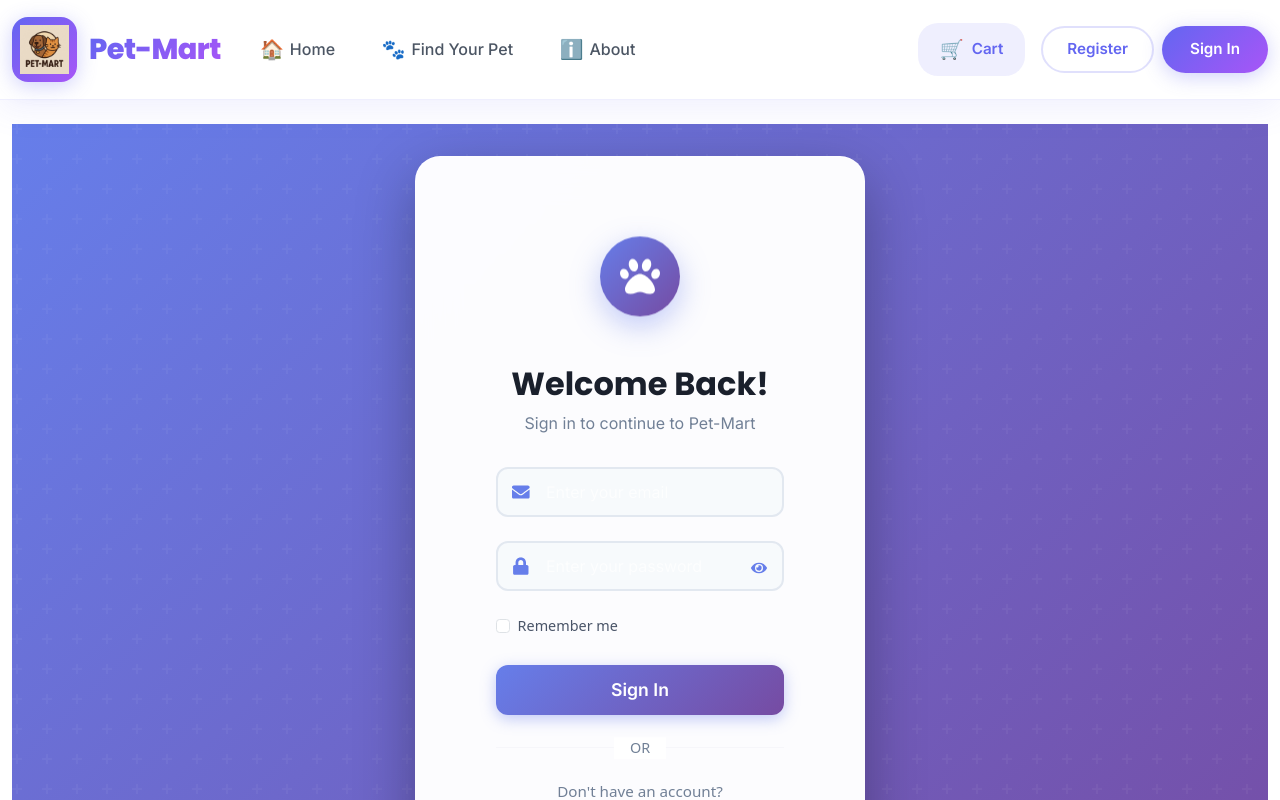
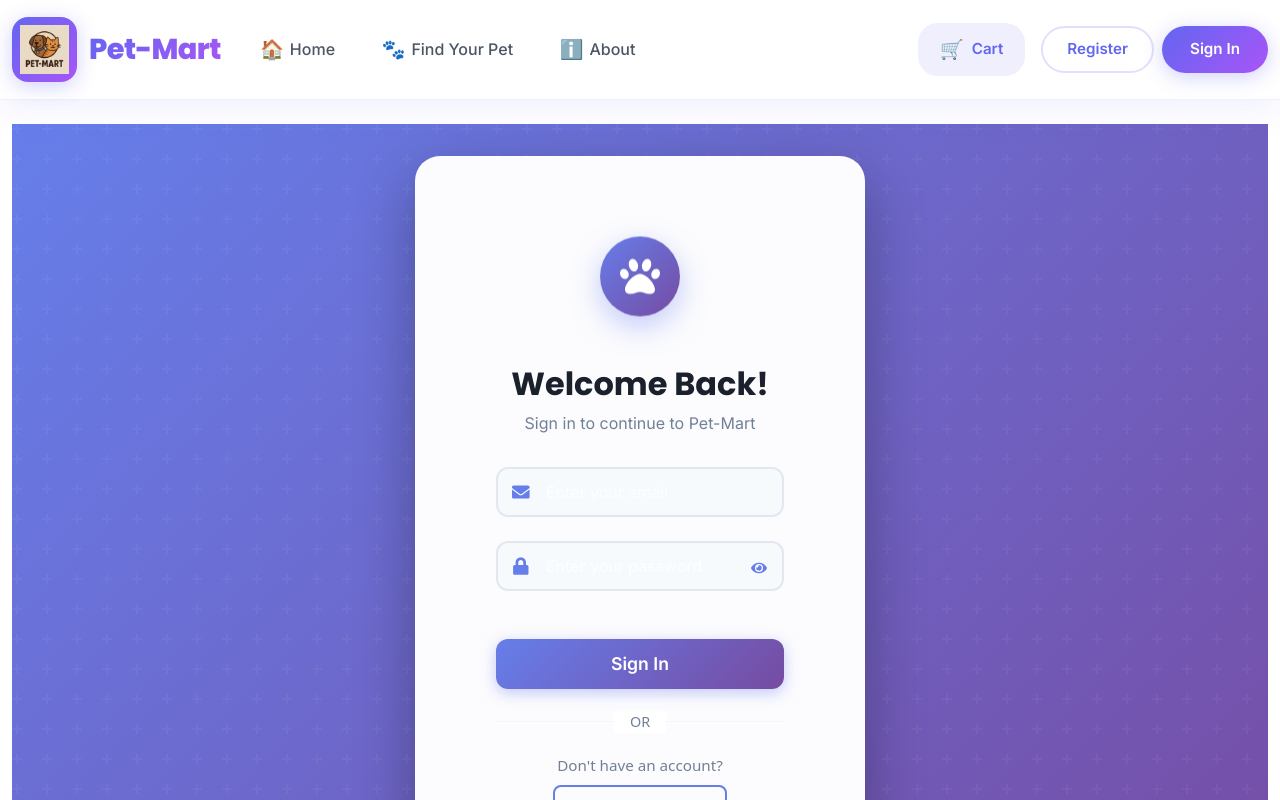
Before and after one commit to Fahad87667/Pet-Mart, a React (Vite) app in the folder frontend/: page /signin in a window 1280 px wide. Shown: the top 800 px of the page. Built offline with nearby package versions, Linux system fonts and the light colour scheme; no server answers.

Commit message:
EnhancedSign IN

```diff
--- a/frontend/src/pages/SignIn.jsx
+++ b/frontend/src/pages/SignIn.jsx
@@ -319,14 +319,14 @@ function SignIn({ updateAuthState }) {
                   marginBottom: "1.5rem",
                 }}
               >
-                <Form.Check
+                {/* <Form.Check
                   type="checkbox"
                   id="rememberMe"
                   label="Remember me"
                   checked={rememberMe}
                   onChange={(e) => setRememberMe(e.target.checked)}
                   style={{ fontSize: "0.9rem", color: "#4a5568" }}
-                />
+                /> */}
                 {/* <Link
                   to="/forgot-password"
                   style={{
```
